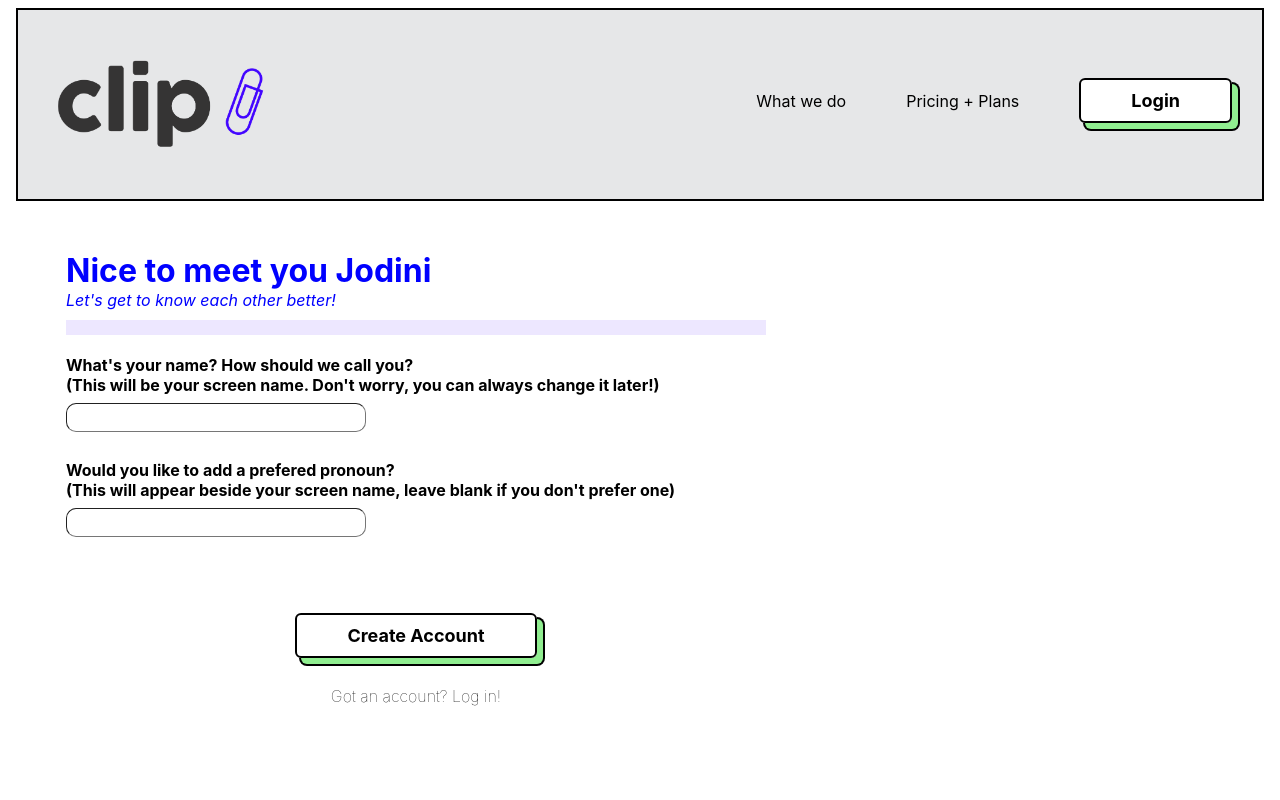
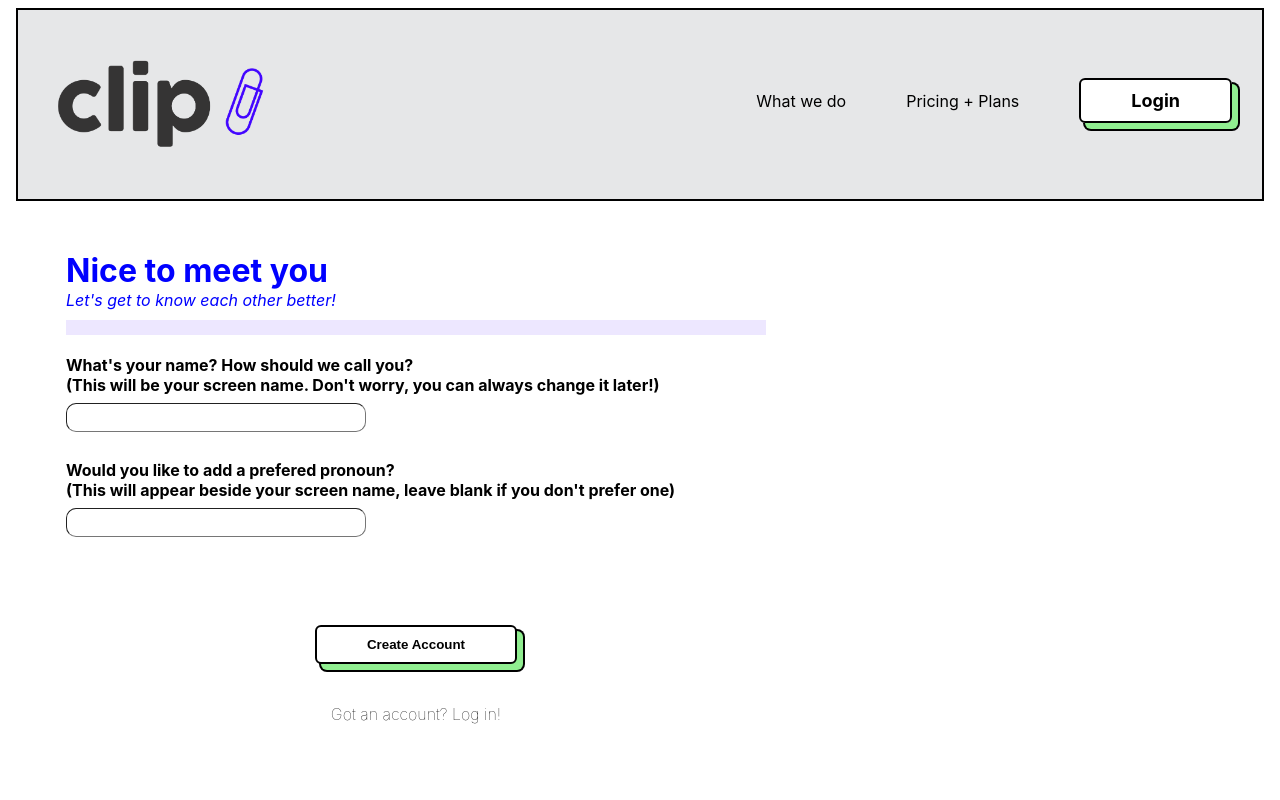
Before and after one commit to ulilnerd/clip-client, a React (Create React App) app: page /accountsetup in a window 1280 px wide. Shown: the top 800 px of the page. Built offline with nearby package versions, Linux system fonts and the light colour scheme.

Commit message:
implemented functional create account page

```diff
--- a/src/AccountSetup.js
+++ b/src/AccountSetup.js
@@ -1,20 +1,47 @@
-import React, { Component } from 'react';
+import React, {useState} from 'react';
 import './App.css';
+import axios from 'axios';
+import { useHistory } from "react-router-dom";
 
-class AccountSetup extends Component {
+function AccountSetup() {
 
-    constructor() {
-        super();
-        this.state = {
-            username:"Jodini"
-        };
+    const history = useHistory();
+    const [displayname, setDisplayname] = useState('');
+    const [pronoun, setPronoun] = useState('');
 
+
+    const handleDisplaynameChange = event => {
+        setDisplayname(event.target.value);
+        console.log(displayname);
+    }
+    const handlePronounChange = event => {
+        setPronoun(event.target.value);
+        console.log(pronoun);
     }
 
-    render() {
+    const createAccount = (event) => {
+        sessionStorage.setItem('name', displayname)
+        sessionStorage.setItem('pronoun', pronoun)
+        sessionStorage.setItem('isLoggedIn', 'Yes')
+        axios.post('https://clip-api.herokuapp.com/api/v1/users/createuser?username='+sessionStorage.getItem("usernameTemp")+'&password='+sessionStorage.getItem('passwordTemp')+'&email='+sessionStorage.getItem('emailTemp')+'&name='+displayname+'&pronoun='+pronoun)
+        .then(results => {
+            console.log(results.data[0])
+            setDisplayname('');
+            setPronoun('');
+            history.push("/dashboard");
+            window.location.reload();
+        })
+        .catch(error => {
+            console.log(error)
+            setDisplayname('');
+            setPronoun('');
+        })
+        event.preventDefault();
+    }
+
         return(
             <div style={{marginTop:"50px",marginLeft:"50px",height:"550px",width:"700px",position:"relative"}}>
-                <div style={{color:"blue",fontSize:"32px",fontWeight:"bold"}}>Nice to meet you {this.state.username}</div>
+                <div style={{color:"blue",fontSize:"32px",fontWeight:"bold"}}>Nice to meet you {sessionStorage.getItem('usernameTemp')}</div>
                 <i style={{color:"blue"}}>Let's get to know each other better!</i>
                 <div class="purpleStripe" style={{marginTop:"10px"}}></div>
                 <br/>
@@ -23,7 +50,7 @@ class AccountSetup extends Component {
                     <br/>
                     (This will be your screen name.  Don't worry, you can always change it later!)
                     <br/>
-                    <input class="loginInput" type="text" id="screenName" name="screenName"/>
+                    <input class="loginInput" type="text" id="screenName" name="screenName" required onChange={handleDisplaynameChange}/>
                 </div>
                 <br/>
                 <div style={{fontWeight:"bold"}}>
@@ -31,19 +58,18 @@ class AccountSetup extends Component {
                     <br/>
                     (This will appear beside your screen name, leave blank if you don't prefer one)
                     <br/>
-                    <input class="loginInput" type="text" id="screenName" name="screenName"/>
+                    <input class="loginInput" type="text" id="screenName" name="screenName" required onChange={handlePronounChange}/>
                 </div>
                 <br/>
                 <br/>
                 <br/>
                 <br/>
-                <div class="loginButton"><a style={{border:"solid 2px black", borderRadius:"6px", padding:"10px 50px 10px 50px", backgroundColor:"white", boxShadow:"6px 6px lightgreen, 6px 6px 0 2px black"}} href="#">Create Account</a></div>
+                <div class="loginButton"><button onClick={createAccount} style={{border:"solid 2px black", borderRadius:"6px", padding:"10px 50px 10px 50px", backgroundColor:"white", boxShadow:"6px 6px lightgreen, 6px 6px 0 2px black",fontWeight:'bold'}}>Create Account</button></div>
                 <br/>
                 <br/>
                 <a href="/login"><div style={{fontWeight:"lighter", textAlign:"center"}}>Got an account? Log in!</div></a>
             </div>
         );
-    }
 }
 
 export default AccountSetup;
--- a/src/CreateAccount.js
+++ b/src/CreateAccount.js
@@ -1,4 +1,4 @@
-import React, { Component } from 'react';
+import React, {useState} from 'react';
 import './App.css';
 
 import redcircle from './images/redcircle.png';
@@ -6,6 +6,7 @@ import yellowcircle from './images/yellowcircle.png';
 import greencircle from './images/greencircle.png';
 
 import AccountSetup from './AccountSetup';
+import { useHistory } from "react-router-dom";
 
 import {
     BrowserRouter as Router,
@@ -16,10 +17,56 @@ import {
 
 
 
-class CreateAccount extends Component {
-    render() {
+function CreateAccount() {
+
+    const history = useHistory();
+    const [email, setEmail] = useState('');
+    const [username, setUsername] = useState('');
+    const [password, setPassword] = useState('');
+    const [password2, setPassword2] = useState('');
+
+
+    const handleUsernameChange = event => {
+        setUsername(event.target.value);
+        console.log(username);
+    }
+    const handlePasswordChange = event => {
+        setPassword(event.target.value);
+        console.log(password);
+    }
+    const handlePassword2Change = event => {
+        setPassword2(event.target.value);
+        console.log(password2);
+    }
+    const handleEmailChange = event => {
+        setEmail(event.target.value);
+        console.log(email);
+    }
+
+    const createAccount = () => {
+        if (password === password2) {
+            sessionStorage.setItem("usernameTemp", username);
+            sessionStorage.setItem("passwordTemp", password);
+            sessionStorage.setItem("emailTemp", email);
+
+            setUsername('');
+            setPassword('');
+            setPassword2('');
+            setEmail('');
+
+            history.push("/accountsetup");
+            window.location.reload();
+        }
+        else {
+            setUsername('');
+            setPassword('');
+            setPassword2('');
+            setEmail('');
+            console.log("The password you have entered does not match")
+        }
+    }
+
         return(
-
             <div>
             <div class="containerCenter">
                 <div class="imageHolder" style={{margin:"100px 50px 0px 0px"}}>
@@ -38,26 +85,26 @@ class CreateAccount extends Component {
                     <form style={{position:"relative"}}>
                         <label for="email">Email</label>
                         <br/>
-                        <input class="loginInput" type="text" id="email" name="email"/>
+                        <input class="loginInput" type="text" id="email" name="email" required onChange={handleEmailChange}/>
                         <br/>
                         <br/>
                         <label for="username">Username</label>
                         <br/>
-                        <input class="loginInput" type="text" id="username" name="username"/>
+                        <input class="loginInput" type="text" id="username" name="username" required onChange={handleUsernameChange}/>
                         <br/>
                         <br/>
                         <label for="password">Password</label>
                         <br/>
-                        <input class="loginInput" type="text" id="password" name="password"/>
+                        <input class="loginInput" type="text" id="password" name="password" required onChange={handlePasswordChange}/>
                         <br/>
                         <br/>
                         <label for="passwordRe">Re-Enter Password</label>
                         <br/>
-                        <input class="loginInput" type="text" id="passwordRe" name="passwordRe"/>
+                        <input class="loginInput" type="text" id="passwordRe" name="passwordRe" required onChange={handlePassword2Change}/>
                         <br/>
                         <br/>
                         <br/>
-                        <div class="loginButton"><a style={{border:"solid 2px black", borderRadius:"6px", padding:"10px 50px 10px 50px", backgroundColor:"white", boxShadow:"6px 6px lightgreen, 6px 6px 0 2px black"}} href="/accountsetup">Create Account</a></div>
+                        <div class="loginButton"><button onClick={createAccount} style={{border:"solid 2px black", borderRadius:"6px", padding:"10px 50px 10px 50px", backgroundColor:"white", boxShadow:"6px 6px lightgreen, 6px 6px 0 2px black",fontWeight:'bold'}}>Create Account</button></div>
                         <br/>
                         <br/>
                         <a href="/login"><div style={{fontWeight:"lighter", textAlign:"center"}}>Got an account? Log in!</div></a>
@@ -67,7 +114,6 @@ class CreateAccount extends Component {
             </div>
             </div>
         );
-    }
 }
 
 export default CreateAccount;
--- a/src/Login.js
+++ b/src/Login.js
@@ -36,6 +36,8 @@ function Login() {
         .then(results => {
             if (results.data[0] == undefined) {
                 console.log('Account not found')
+                setUsername('');
+                setPassword('');
             }
             else if (results.data[0].username == username && results.data[0].password == password) {
                 console.log(results.data[0])
```
